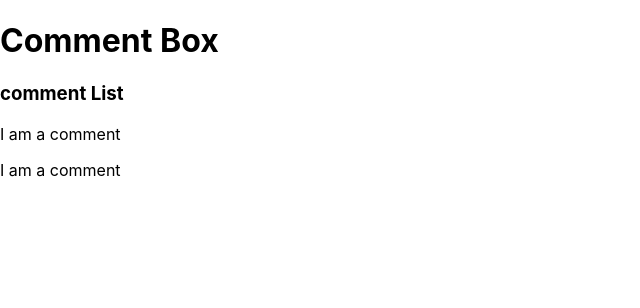
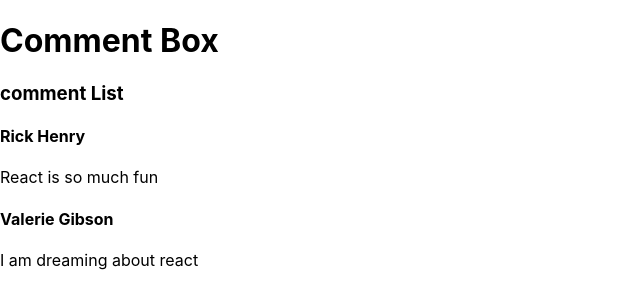
Before and after one commit to ccx1010sky/comments, a React (Create React App) app: page / in a window 1280 px wide. Shown: the top 308 px of the page, without its empty margins (0-640 px from the left). Built offline with nearby package versions, Linux system fonts and the light colour scheme.

Commit message:
useState

```diff
--- a/src/components/Comment.js
+++ b/src/components/Comment.js
@@ -2,9 +2,12 @@
 
 
 
-const Comment = ( ) => {
+const Comment = ({author,children} ) => {
     return (
-        <p>I am a comment</p>
+       <>
+           <h4>{author}</h4>
+           <p>{children} </p>
+       </>
     )
 
 }
--- a/src/components/CommentList.js
+++ b/src/components/CommentList.js
@@ -1,15 +1,14 @@
-import React from 'react';
+import React from "react";
 import Comment from "./Comment.js";
 
-const CommentList = ( ) => {
-
-    return (
-        <>
-        <h3>comment List</h3>
-        <Comment/>
-        <Comment/>
-        </>
-    )
-}
+const CommentList = () => {
+  return (
+    <>
+      <h3>comment List</h3>
+      <Comment author = "Rick Henry">React is so much fun</Comment>
+      <Comment author = "Valerie Gibson">I am dreaming about react</Comment>
+    </>
+  );
+};
 
 export default CommentList;
--- a/src/containers/commentBox.js
+++ b/src/containers/commentBox.js
@@ -1,12 +1,27 @@
-import React from 'react';
+import React ,{useState} from 'react';
 import CommentList from '../components/CommentList';
 
 const CommentBox = () => {
+    const [comments, setComments] = useState([
+
+      {
+        id: 1,
+        author: "Rick Henry",
+        text: "React is such a great framework!",
+      },
+      {
+        id: 2,
+        author: "Valerie Gibson",
+        text: "I'm dreaming in React...",
+      },
+    ]);
+
+
     return(
         <>
 
         <h1>Comment Box</h1>
-        <CommentList />
+        <CommentList  Comments={comments} />
         </>
     )
 }
```
